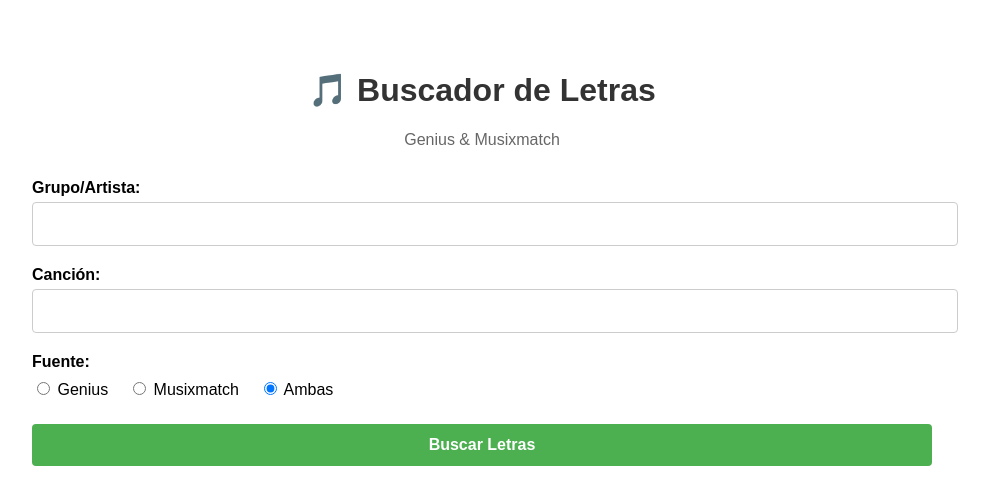
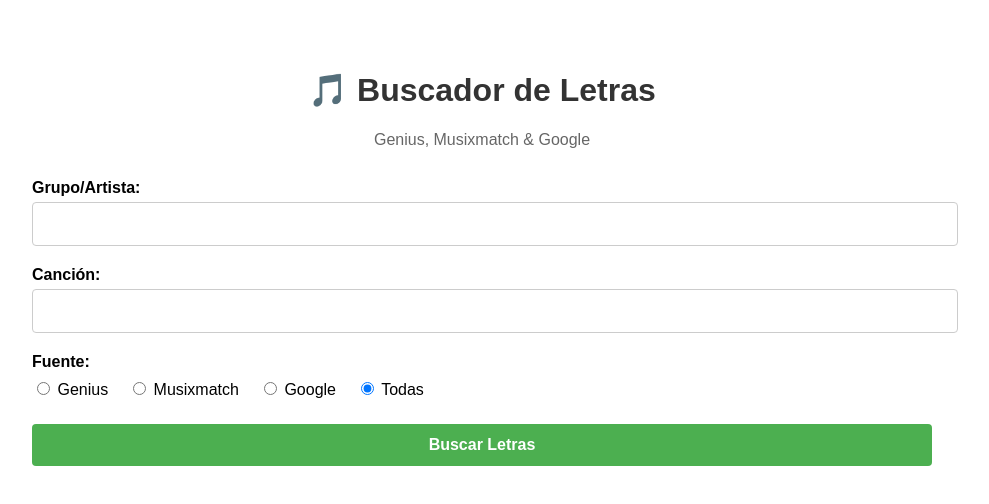
Before and after one commit to luis-sanmillan-aparicio/scrletras, a Next.js app: page / in a window 1280 px wide. Shown: the top 504 px of the page, without its empty margins (158-1147 px from the left). Built offline with nearby package versions, Linux system fonts and the light colour scheme.

Commit message:
Update index.js

```diff
--- a/pages/index.js
+++ b/pages/index.js
@@ -42,7 +42,7 @@ export default function Home() {
   return (
     <div style={{ maxWidth: '900px', margin: '30px auto', padding: '20px', fontFamily: 'Arial' }}>
       <h1 style={{ textAlign: 'center', color: '#333' }}>🎵 Buscador de Letras</h1>
-      <p style={{ textAlign: 'center', color: '#666' }}>Genius & Musixmatch</p>
+      <p style={{ textAlign: 'center', color: '#666' }}>Genius, Musixmatch & Google</p>
 
       {/* Campos de entrada */}
       <div style={{ marginBottom: '20px', marginTop: '30px' }}>
@@ -93,13 +93,21 @@ export default function Home() {
               onChange={(e) => setSource(e.target.value)}
             /> Musixmatch
           </label>
+          <label style={{ marginRight: '20px' }}>
+            <input
+              type="radio"
+              value="google"
+              checked={source === 'google'}
+              onChange={(e) => setSource(e.target.value)}
+            /> Google
+          </label>
           <label>
             <input
               type="radio"
               value="ambas"
               checked={source === 'ambas'}
               onChange={(e) => setSource(e.target.value)}
-            /> Ambas
+            /> Todas
           </label>
         </div>
       </div>
@@ -133,6 +141,7 @@ export default function Home() {
       {/* Resultados */}
       {results && (
         <div style={{ marginTop: '30px' }}>
+
           {/* Genius */}
           {results.genius && (
             <div style={{ marginBottom: '30px' }}>
@@ -153,6 +162,33 @@ export default function Home() {
                   lineHeight: '1.6'
                 }}>
                   {results.genius.lyrics}
+                </pre>
+              ) : (
+                <p style={{ color: '#666', fontStyle: 'italic' }}>Letras no disponibles</p>
+              )}
+            </div>
+          )}
+
+          {/* Google */}
+          {results.google && (
+            <div style={{ marginBottom: '30px' }}>
+              <div style={{ borderBottom: '3px solid #333', paddingBottom: '10px', marginBottom: '15px' }}>
+                <h2 style={{ margin: 0 }}>GOOGLE</h2>
+              </div>
+              <p><strong>Título:</strong> {results.google.title}</p>
+              <p><strong>Artista:</strong> {results.google.artist}</p>
+              <p><strong>Fuente:</strong> {results.google.source}</p>
+
+              {results.google.found ? (
+                <pre style={{
+                  whiteSpace: 'pre-wrap',
+                  backgroundColor: '#f5f5f5',
+                  padding: '20px',
+                  borderRadius: '4px',
+                  fontFamily: 'Arial',
+                  lineHeight: '1.6'
+                }}>
+                  {results.google.lyrics}
                 </pre>
               ) : (
                 <p style={{ color: '#666', fontStyle: 'italic' }}>Letras no disponibles</p>
```
